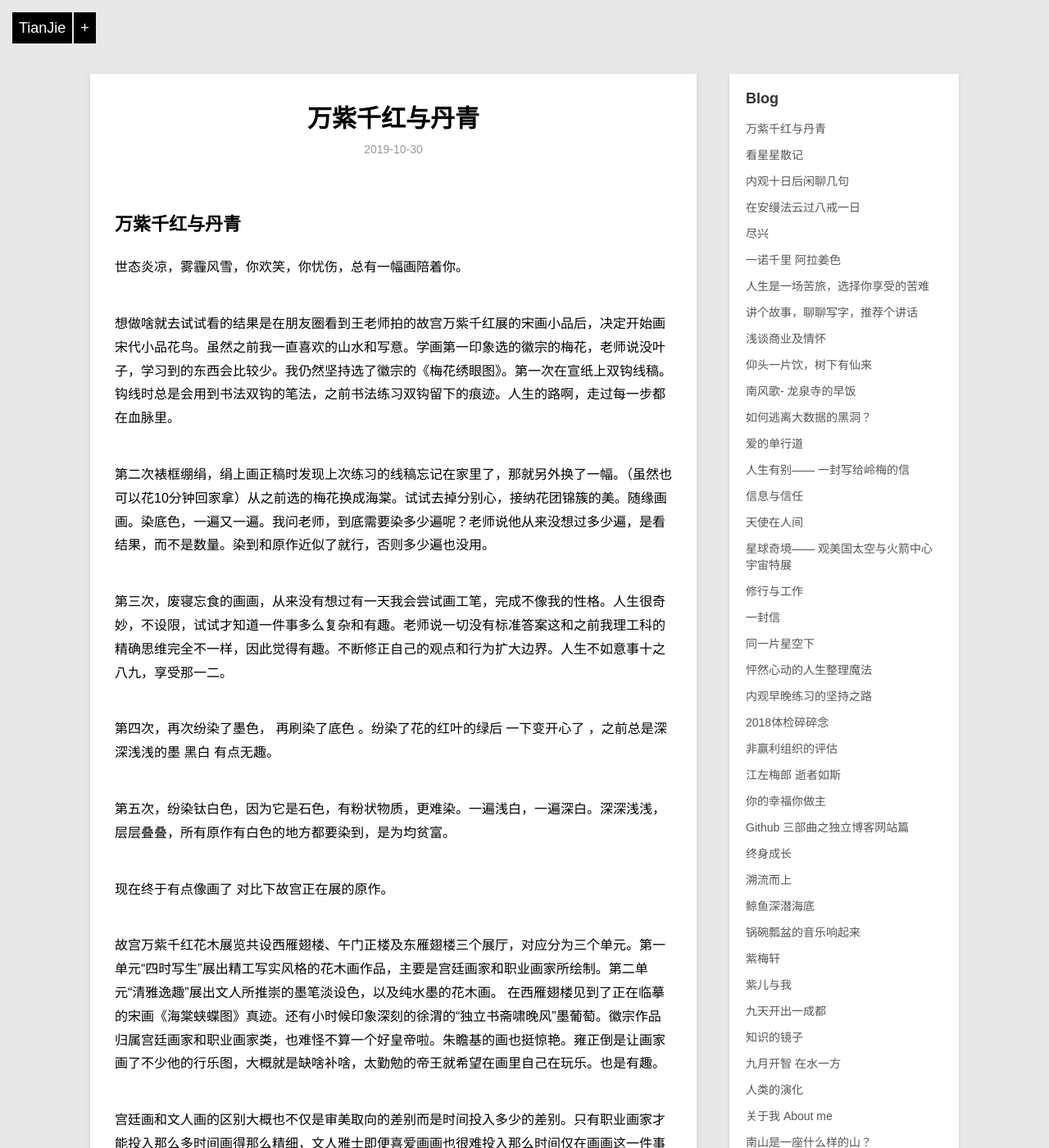
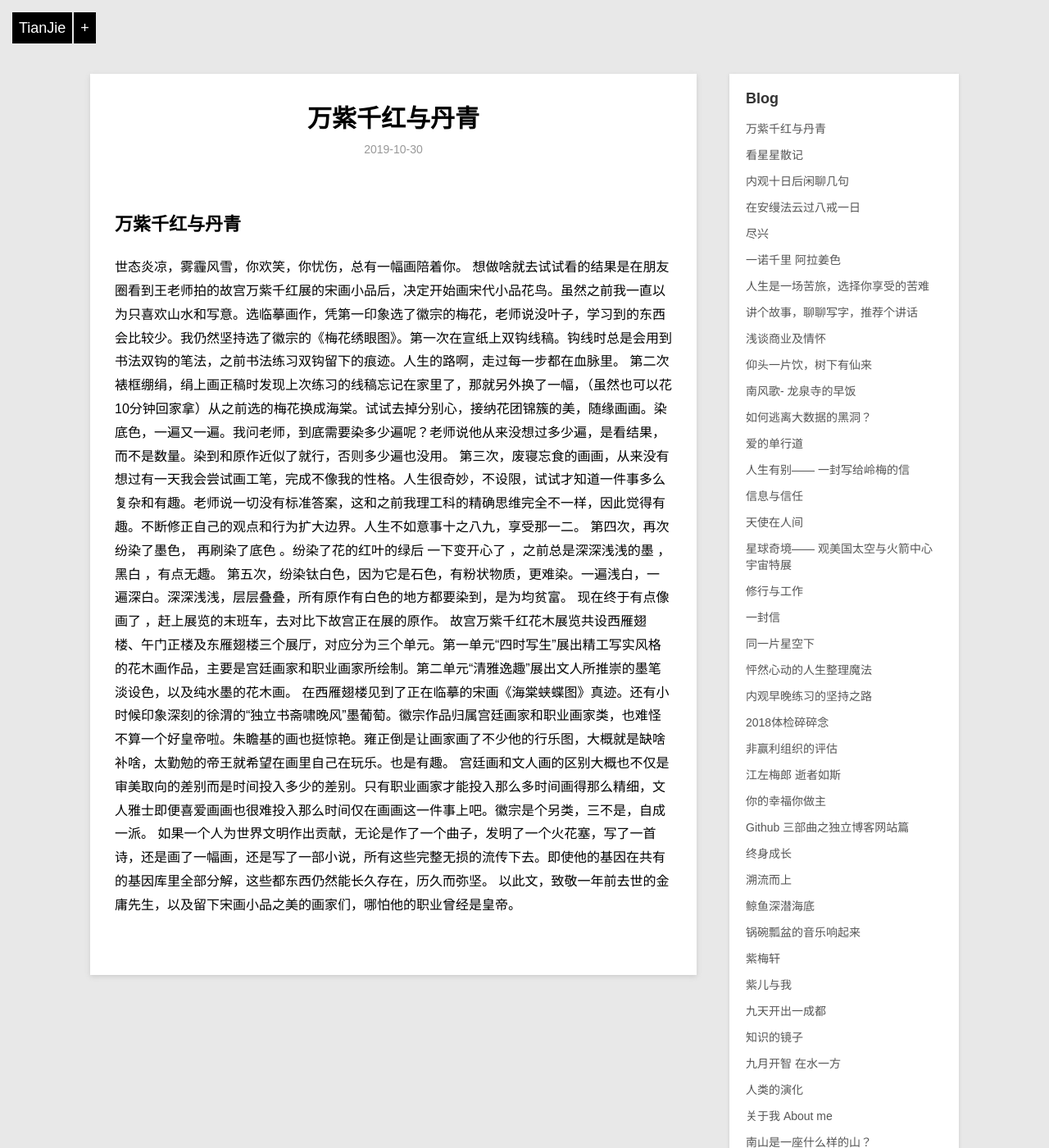
Before and after one commit to violettianjie/violettianjie.github.io, a Jekyll site: the page built from _posts/blog/2019-10-30-draw.md, in a window 1280 px wide and 1400 px high. Shown: the whole window at 82% size. Built offline with Jekyll 4.4.1, drawn with Linux system fonts in a browser that asks for light colours; some of the changed text lies outside the part shown.

Commit message:
Update 2019-10-30-draw.md

```diff
--- a/_posts/blog/2019-10-30-draw.md
+++ b/_posts/blog/2019-10-30-draw.md
@@ -10,24 +10,14 @@ category: blog
 
 
 世态炎凉，雾霾风雪，你欢笑，你忧伤，总有一幅画陪着你。
-
-想做啥就去试试看的结果是在朋友圈看到王老师拍的故宫万紫千红展的宋画小品后，决定开始画宋代小品花鸟。虽然之前我一直喜欢的山水和写意。学画第一印象选的徽宗的梅花，老师说没叶子，学习到的东西会比较少。我仍然坚持选了徽宗的《梅花绣眼图》。第一次在宣纸上双钩线稿。钩线时总是会用到书法双钩的笔法，之前书法练习双钩留下的痕迹。人生的路啊，走过每一步都在血脉里。
-
-第二次裱框绷绢，绢上画正稿时发现上次练习的线稿忘记在家里了，那就另外换了一幅。（虽然也可以花10分钟回家拿）从之前选的梅花换成海棠。试试去掉分别心，接纳花团锦簇的美。随缘画画。染底色，一遍又一遍。我问老师，到底需要染多少遍呢？老师说他从来没想过多少遍，是看结果，而不是数量。染到和原作近似了就行，否则多少遍也没用。
-
-第三次，废寝忘食的画画，从来没有想过有一天我会尝试画工笔，完成不像我的性格。人生很奇妙，不设限，试试才知道一件事多么复杂和有趣。老师说一切没有标准答案这和之前我理工科的精确思维完全不一样，因此觉得有趣。不断修正自己的观点和行为扩大边界。人生不如意事十之八九，享受那一二。
-
-第四次，再次纷染了墨色， 再刷染了底色 。纷染了花的红叶的绿后 一下变开心了 ，之前总是深深浅浅的墨 黑白 有点无趣。
-
+想做啥就去试试看的结果是在朋友圈看到王老师拍的故宫万紫千红展的宋画小品后，决定开始画宋代小品花鸟。虽然之前我一直以为只喜欢山水和写意。选临摹画作，凭第一印象选了徽宗的梅花，老师说没叶子，学习到的东西会比较少。我仍然坚持选了徽宗的《梅花绣眼图》。第一次在宣纸上双钩线稿。钩线时总是会用到书法双钩的笔法，之前书法练习双钩留下的痕迹。人生的路啊，走过每一步都在血脉里。
+第二次裱框绷绢，绢上画正稿时发现上次练习的线稿忘记在家里了，那就另外换了一幅，（虽然也可以花10分钟回家拿）从之前选的梅花换成海棠。试试去掉分别心，接纳花团锦簇的美，随缘画画。染底色，一遍又一遍。我问老师，到底需要染多少遍呢？老师说他从来没想过多少遍，是看结果，而不是数量。染到和原作近似了就行，否则多少遍也没用。
+第三次，废寝忘食的画画，从来没有想过有一天我会尝试画工笔，完成不像我的性格。人生很奇妙，不设限，试试才知道一件事多么复杂和有趣。老师说一切没有标准答案，这和之前我理工科的精确思维完全不一样，因此觉得有趣。不断修正自己的观点和行为扩大边界。人生不如意事十之八九，享受那一二。
+第四次，再次纷染了墨色， 再刷染了底色 。纷染了花的红叶的绿后 一下变开心了 ，之前总是深深浅浅的墨 ，黑白 ，有点无趣。
 第五次，纷染钛白色，因为它是石色，有粉状物质，更难染。一遍浅白，一遍深白。深深浅浅，层层叠叠，所有原作有白色的地方都要染到，是为均贫富。
-
-现在终于有点像画了 对比下故宫正在展的原作。
-
+现在终于有点像画了 ，赶上展览的末班车，去对比下故宫正在展的原作。
 故宫万紫千红花木展览共设西雁翅楼、午门正楼及东雁翅楼三个展厅，对应分为三个单元。第一单元“四时写生”展出精工写实风格的花木画作品，主要是宫廷画家和职业画家所绘制。第二单元“清雅逸趣”展出文人所推崇的墨笔淡设色，以及纯水墨的花木画。
 在西雁翅楼见到了正在临摹的宋画《海棠蛱蝶图》真迹。还有小时候印象深刻的徐渭的“独立书斋啸晚风”墨葡萄。徽宗作品归属宫廷画家和职业画家类，也难怪不算一个好皇帝啦。朱瞻基的画也挺惊艳。雍正倒是让画家画了不少他的行乐图，大概就是缺啥补啥，太勤勉的帝王就希望在画里自己在玩乐。也是有趣。
-
 宫廷画和文人画的区别大概也不仅是审美取向的差别而是时间投入多少的差别。只有职业画家才能投入那么多时间画得那么精细，文人雅士即便喜爱画画也很难投入那么时间仅在画画这一件事上吧。徽宗是个另类，三不是，自成一派。
-
 如果一个人为世界文明作出贡献，无论是作了一个曲子，发明了一个火花塞，写了一首诗，还是画了一幅画，还是写了一部小说，所有这些完整无损的流传下去。即使他的基因在共有的基因库里全部分解，这些都东西仍然能长久存在，历久而弥坚。
-
 以此文，致敬一年前去世的金庸先生，以及留下宋画小品之美的画家们，哪怕他的职业曾经是皇帝。
```
